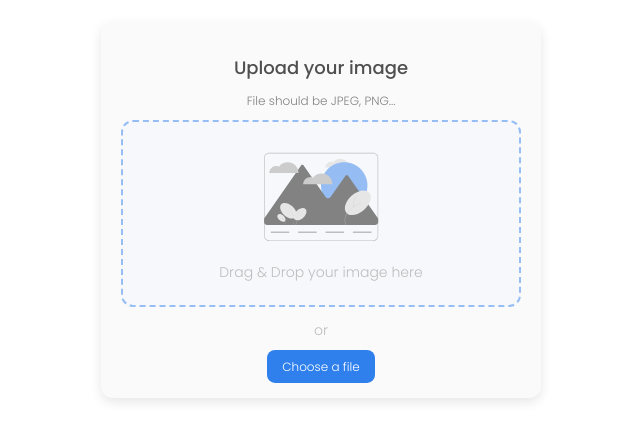
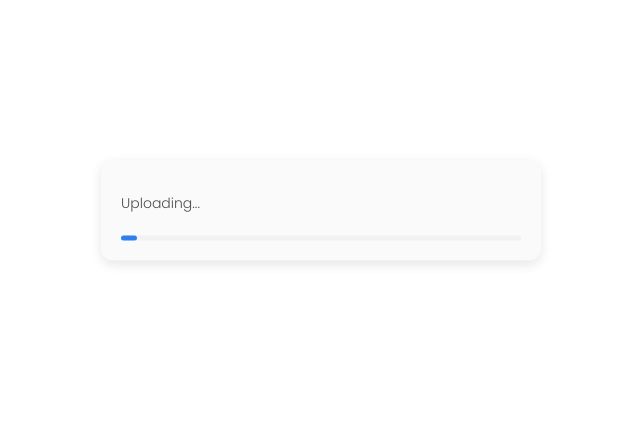
Before and after one commit to patriziadev/image-uploader, an Angular app in the folder frontend/: page / in a window 1280 px wide. Shown: the part 190-630 px from the top of the page, without its empty margins (319-959 px from the left). Built offline with nearby package versions, Linux system fonts and the light colour scheme.

Commit message:
style: it sets the style of test and progress bar

```diff
--- a/frontend/src/app/app.component.html
+++ b/frontend/src/app/app.component.html
@@ -1,5 +1,6 @@
 <div id="main">
 	<div id="container">
 		<app-start-upload *ngIf="!isLoading"></app-start-upload>
+		<app-progress-bar *ngIf="isLoading"></app-progress-bar>
 	</div>
 </div>
--- a/frontend/src/app/app.component.ts
+++ b/frontend/src/app/app.component.ts
@@ -10,7 +10,7 @@ import { UploadService } from './upload.service';
 })
 export class AppComponent implements OnInit {
   title = 'image-uploader';
-  isLoading = false;
+  isLoading = true;
 
   constructor(private uploadService: UploadService){}
 
--- a/frontend/src/app/app.module.ts
+++ b/frontend/src/app/app.module.ts
@@ -6,12 +6,14 @@ import { HttpClientModule } from '@angular/common/http';
 import { AppComponent } from './app.component';
 import { StartUploadComponent } from './start-upload/start-upload.component';
 import { DndDirective } from './directives/dnd.directive';
+import { ProgressBarComponent } from './progress-bar/progress-bar.component';
 
 @NgModule({
   declarations: [
     AppComponent,
     StartUploadComponent,
-    DndDirective
+    DndDirective,
+    ProgressBarComponent
   ],
   imports: [
     BrowserModule,
--- /dev/null
+++ b/frontend/src/app/progress-bar/progress-bar.component.html
@@ -0,0 +1,4 @@
+<h3>Uploading...</h3>
+<div id="bar">
+    <div id="progress"></div>
+</div>
--- /dev/null
+++ b/frontend/src/app/progress-bar/progress-bar.component.scss
@@ -0,0 +1,28 @@
+$gray1: #FAFAFB;
+$gray2: #BDBDBD;
+$gray3: #828282;
+$gray4: #4F4F4F;
+$gray5: #F2F2F2;
+$blue1: #F6F8FB;
+$blue2: #97BEF4;
+$blue3: #2F80ED;
+
+h3 {
+    color: $gray4;
+    text-align: left;
+    padding-bottom: 10px;
+}
+
+#bar {
+    width: 100%;
+    height: 5px;
+    border-radius: 5px;
+    background-color: $gray5;
+
+    #progress {
+        height: 5px;
+        width: 4%;
+        border-radius: 5px;
+        background-color: $blue3;
+    }
+}
--- /dev/null
+++ b/frontend/src/app/progress-bar/progress-bar.component.ts
@@ -0,0 +1,15 @@
+import { Component, OnInit } from '@angular/core';
+
+@Component({
+  selector: 'app-progress-bar',
+  templateUrl: './progress-bar.component.html',
+  styleUrls: ['./progress-bar.component.scss']
+})
+export class ProgressBarComponent implements OnInit {
+
+  constructor() { }
+
+  ngOnInit(): void {
+  }
+
+}
```
Also changed, not shown: 1 other file (tests, documents, lock files or other folders).
